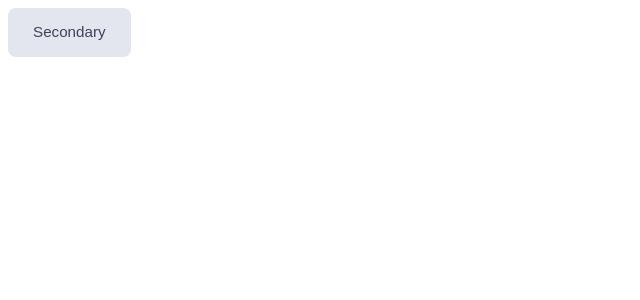
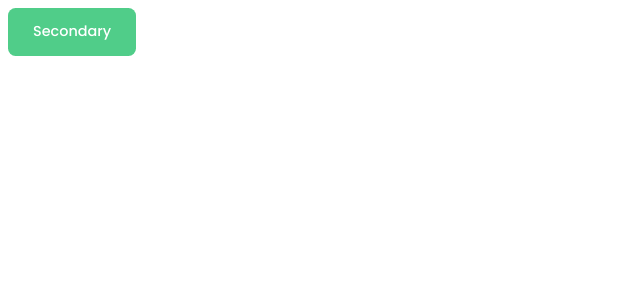
Before and after one commit to jadir-junior/metronomy-frontend, an Angular app: page / in a window 1280 px wide. Shown: the top 300 px of the page, without its empty margins (0-640 px from the left). Built offline with nearby package versions, Linux system fonts and the light colour scheme.

Commit message:
create color success

```diff
--- a/src/app/app.component.html
+++ b/src/app/app.component.html
@@ -1 +1 @@
-<met-button color="secondary">Secondary</met-button>
+<met-button color="success">Secondary</met-button>
--- a/src/app/components/button/button.component.scss
+++ b/src/app/components/button/button.component.scss
@@ -1,4 +1,5 @@
 .btn {
+  font-family: var(--font);
   outline: 0;
   text-align: center;
   border-radius: 0.475rem;
@@ -8,7 +9,7 @@
   line-height: 1.5;
   background-color: transparent;
   border: 1px solid transparent;
-  font-size: 0.95rem;
+  font-size: 0.9rem;
   font-weight: 500;
   transition: background-color 0.15s ease-in-out;
 }
@@ -48,3 +49,12 @@
     background-color: var(--secondary-hover);
   }
 }
+
+.btn-success {
+  color: var(--text-white);
+  background-color: var(--success);
+
+  &:hover {
+    background-color: var(--success-hover);
+  }
+}
--- a/src/app/components/button/button.component.ts
+++ b/src/app/components/button/button.component.ts
@@ -9,7 +9,8 @@ import { Component, Input } from '@angular/core'
         'btn-white': color === 'white',
         'btn-primary': color === 'primary',
         'btn-light': color === 'light',
-        'btn-secondary': color === 'secondary'
+        'btn-secondary': color === 'secondary',
+        'btn-success': color === 'success'
       }"
     >
       <ng-content></ng-content>
--- a/src/styles.scss
+++ b/src/styles.scss
@@ -17,6 +17,8 @@ body {
 }
 
 :root {
+  --font: var('Poppins, sans-serif');
+
   --primary: #009ef7;
   --primary-hover: #0095e8;
 
@@ -26,6 +28,11 @@ body {
   --secondary: #e4e6ef;
   --secondary-hover: #b5b5c3;
 
+  --success: #50cd89;
+  --success-hover: #47be7d;
+
+  --text-white: #fff;
+
   --text-black-medium: #3f4254;
 
   --text-gray-light: #7e8299;
```
Also changed, not shown: 1 other file (tests, documents, lock files or other folders).
